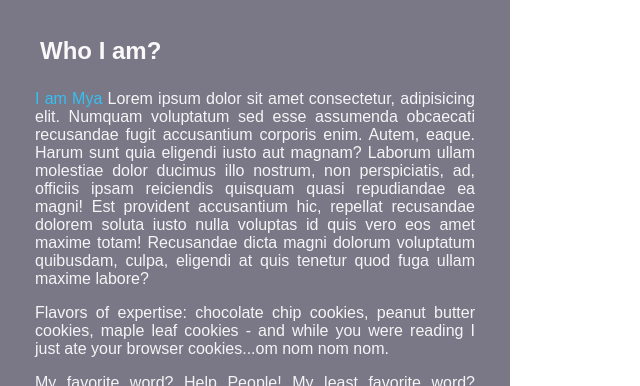
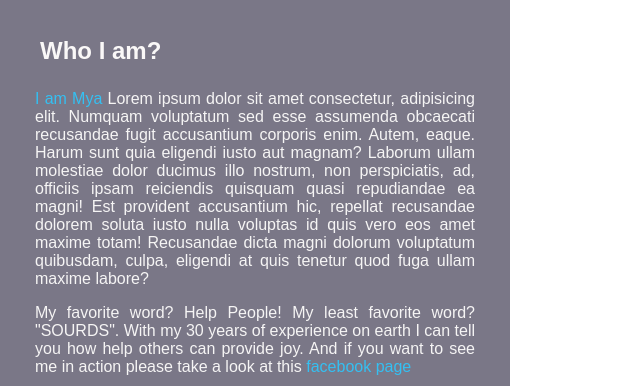
Before and after one commit to amiralda/Mya-birthday, a plain HTML site: page index.html in a window 1280 px wide. Shown: the part 257-643 px from the top of the page, without its empty margins (0-640 px from the left). Drawn offline with Linux system fonts and the light colour scheme.

Commit message:
update index.html

```diff
--- a/index.html
+++ b/index.html
@@ -23,8 +23,6 @@
 
 			<p><a href="blank">I am Mya</a> Lorem ipsum dolor sit amet consectetur, adipisicing elit. Numquam voluptatum sed esse assumenda obcaecati recusandae fugit accusantium corporis enim. Autem, eaque. Harum sunt quia eligendi iusto aut magnam? Laborum ullam molestiae dolor ducimus illo nostrum, non perspiciatis, ad, officiis ipsam reiciendis quisquam quasi repudiandae ea magni! Est provident accusantium hic, repellat recusandae dolorem soluta iusto nulla voluptas id quis vero eos amet maxime totam! Recusandae dicta magni dolorum voluptatum quibusdam, culpa, eligendi at quis tenetur quod fuga ullam maxime labore?</p>
 
-			<p>Flavors of expertise: chocolate chip cookies, peanut butter cookies, maple leaf cookies - and while you were reading I just ate your browser cookies...om nom nom nom.</p>
-
 			<p>My favorite word? Help People! My least favorite word? "SOURDS". With my 30 years of experience on earth I can tell you how help others can provide joy. And if you want to see me in action please take a look at this <a href="https://web.facebook.com/profile.php?id=100085907118713" target="_blank">facebook page</a></p>
 
 			<a href="https://twitter.com/#!/mya" target="_blank">
```
